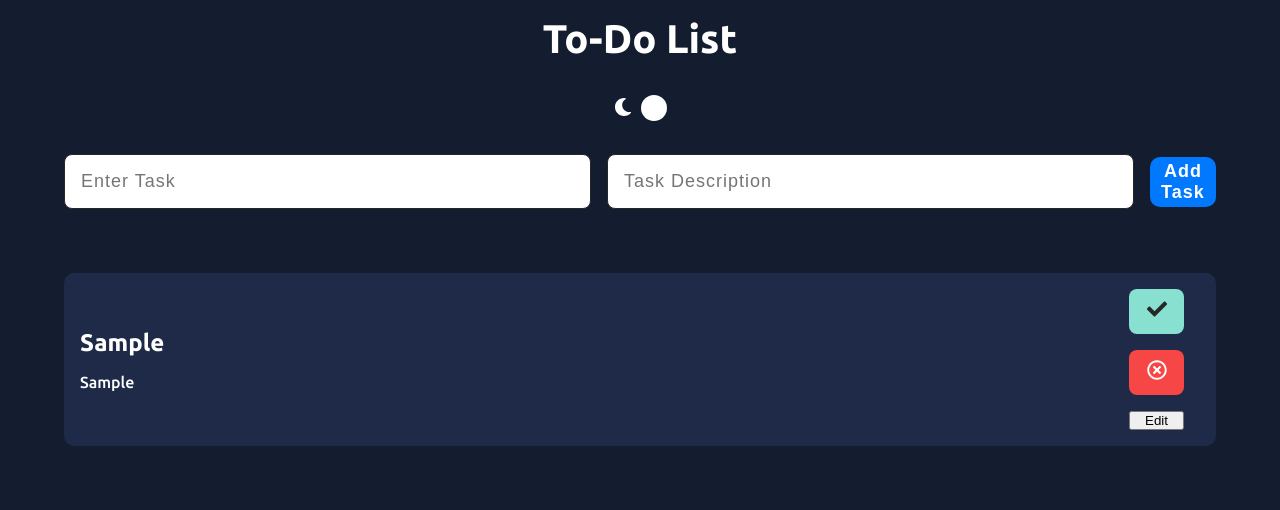
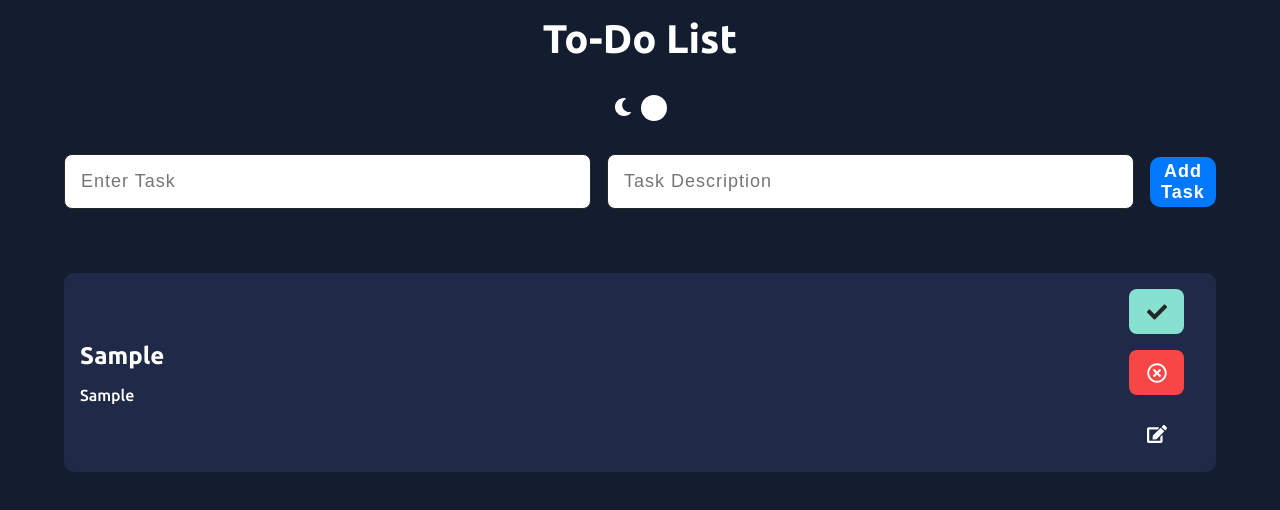
Before and after one commit to nyrellcl/todo-app, a React (Create React App) app: page / in a window 1280 px wide. Both pictures are taken after typing "Sample", "Sample" into the empty fields and a click on the button "Add Task". Shown: the top 510 px of the page. Built offline with nearby package versions, Linux system fonts and the light colour scheme; a web font is replaced by a local one.

Commit message:
style edit btn

```diff
--- a/src/components/Task/Task.js
+++ b/src/components/Task/Task.js
@@ -1,5 +1,5 @@
 import React, { useContext, useState } from "react";
-import { FaCheck, FaRegTimesCircle } from "react-icons/fa";
+import { FaCheck, FaRegTimesCircle, FaEdit } from "react-icons/fa";
 import TodoContext from "../../TodoContext";
 
 function Task({ task, index }) {
@@ -97,8 +97,8 @@ function Task({ task, index }) {
           <FaRegTimesCircle />
         </button>
 
-        <button type="button" onClick={() => handleEdit(index)}>
-          Edit
+        <button type="button" className={`edit-btn ${dark? 'dark' : 'light'}`} onClick={() => handleEdit(index)}>
+          <FaEdit/>
         </button>
       </div>
     </article>
--- a/src/index-sass/index.css
+++ b/src/index-sass/index.css
@@ -78,6 +78,38 @@ p {
   text-decoration: line-through;
 }
 
+.remove-btn,
+.complete-btn,
+.edit-btn {
+  display: flex;
+  align-items: center;
+  justify-content: center;
+  width: 3.4375rem;
+  height: 2.8125rem;
+  border-radius: 0.5rem;
+  border: none;
+  font-size: 1.25rem;
+  cursor: pointer;
+}
+
+.remove-btn {
+  background-color: #F74646;
+  color: white;
+}
+
+.complete-btn {
+  background-color: #88e0d0;
+  color: #262727;
+}
+
+.edit-btn {
+  background-color: transparent;
+}
+
+.edit-btn.dark {
+  color: white;
+}
+
 .todo-container {
   display: flex;
   flex-direction: column;
@@ -149,23 +181,6 @@ p {
   margin-left: auto;
   margin-right: 1rem;
 }
-.task-area .box-task-btn-group .remove-btn,
-.task-area .box-task-btn-group .complete-btn {
-  width: 3.4375rem;
-  height: 2.8125rem;
-  border-radius: 0.5rem;
-  border: none;
-  font-size: 1.25rem;
-  cursor: pointer;
-}
-.task-area .box-task-btn-group .remove-btn {
-  background-color: #F74646;
-  color: white;
-}
-.task-area .box-task-btn-group .complete-btn {
-  background-color: #88e0d0;
-  color: #262727;
-}
 
 @media only screen and (min-width: 1200px) {
   .dark-task-box,
@@ -196,7 +211,7 @@ p {
   .box-task-btn-group .remove-btn:hover {
     filter: brightness(1.3);
   }
-  .box-task-btn-group .complete-btn:hover {
-    filter: brightness(0.8);
+  .box-task-btn-group .complete-btn.dark:hover {
+    filter: brightness(1.3);
   }
 }/*# sourceMappingURL=index.css.map */
--- a/src/index-sass/index.scss
+++ b/src/index-sass/index.scss
@@ -83,6 +83,36 @@ p {
   text-decoration: line-through;
 }
 
+.remove-btn,
+.complete-btn,
+.edit-btn {
+  display: flex;
+  align-items: center;
+  justify-content: center;
+  width: rem(55);
+  height: rem(45);
+  border-radius: rem(8);
+  border: none;
+  font-size: rem(20);
+  cursor: pointer;
+}
+.remove-btn {
+  background-color: $btn-remove;
+  color: #ffff;
+}
+.complete-btn {
+  background-color: $btn-complete;
+  color: #262727;
+}
+
+.edit-btn{
+  background-color: transparent;
+}
+
+.edit-btn.dark{
+  color: #ffff;
+}
+
 .todo-container {
   display: flex;
   flex-direction: column;
@@ -153,23 +183,6 @@ p {
     gap: 1rem;
     margin-left: auto;
     margin-right: 1rem;
-    .remove-btn,
-    .complete-btn {
-      width: rem(55);
-      height: rem(45);
-      border-radius: rem(8);
-      border: none;
-      font-size: rem(20);
-      cursor: pointer;
-    }
-    .remove-btn {
-      background-color: $btn-remove;
-      color: #ffff;
-    }
-    .complete-btn {
-      background-color: $btn-complete;
-      color: #262727;
-    }
   }
 }
 
@@ -207,9 +220,9 @@ p {
         filter: brightness(1.3);
       }
     }
-    .complete-btn {
+    .complete-btn.dark {
       &:hover {
-        filter: brightness(0.8);
+        filter: brightness(1.3);
       }
     }
   }
```
Also changed, not shown: 1 other file (tests, documents, lock files or other folders).
